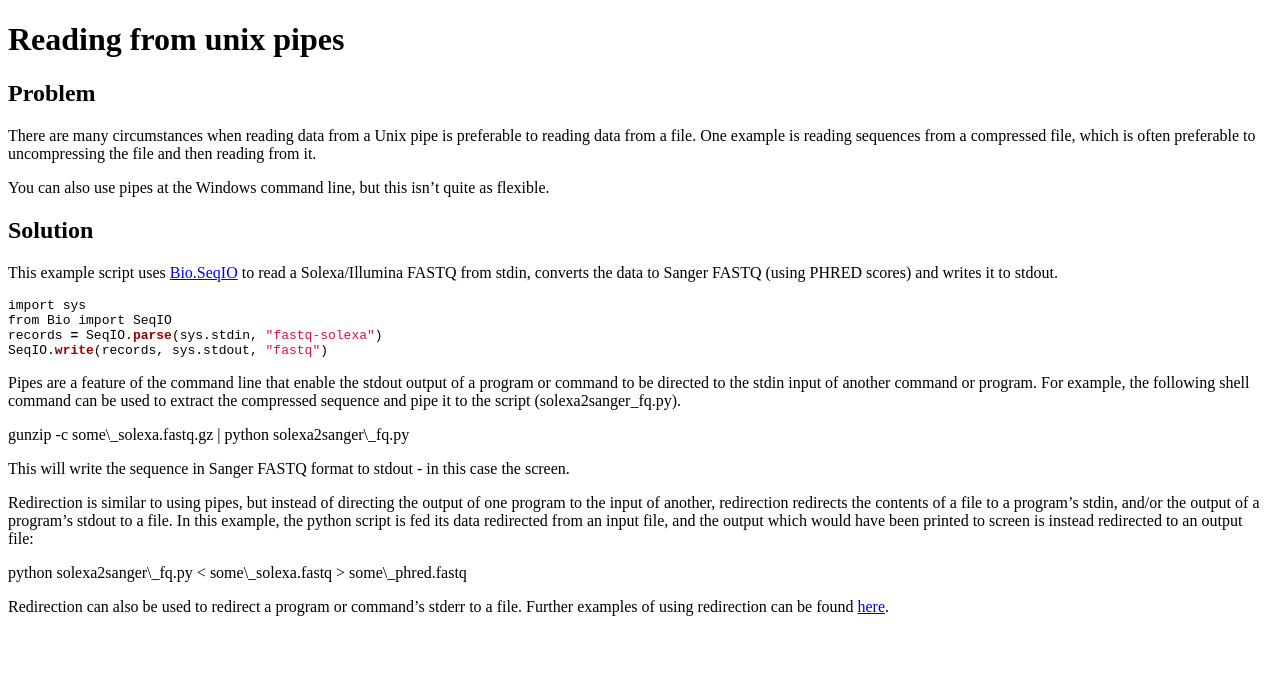
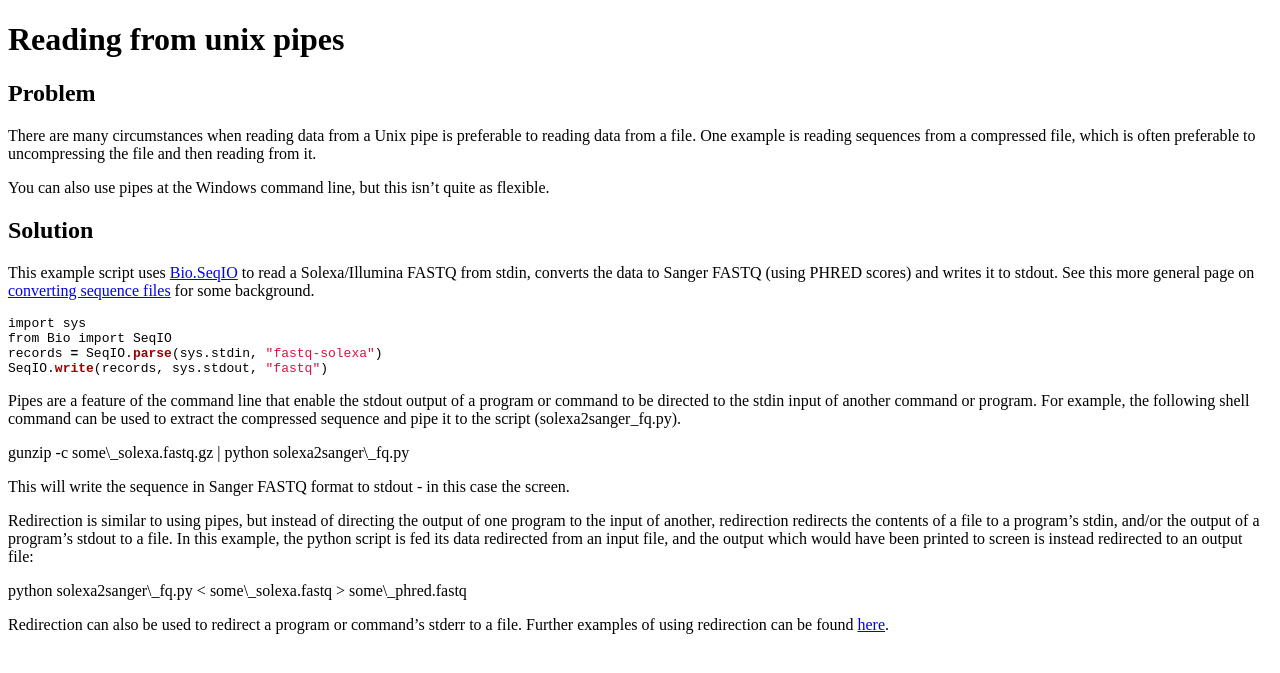
Before and after one commit to biopython/biopython.github.io, a Jekyll site: the page built from wiki/Reading_from_unix_pipes.md, in a window 1280 px wide. Shown: the top 673 px of the page. Built offline with Jekyll 4.4.1, drawn with Linux system fonts in a browser that asks for light colours.

Commit message:
/* Solution */ Link to the Converting_sequence_files page

````diff
--- a/wiki/Reading_from_unix_pipes.md
+++ b/wiki/Reading_from_unix_pipes.md
@@ -22,7 +22,9 @@ Solution
 
 This example script uses [Bio.SeqIO](SeqIO "wikilink") to read a
 Solexa/Illumina FASTQ from stdin, converts the data to Sanger FASTQ
-(using PHRED scores) and writes it to stdout.
+(using PHRED scores) and writes it to stdout. See this more general page
+on [converting sequence files](Converting_sequence_files "wikilink") for
+some background.
 
 ``` python
 import sys
````
Also changed, not shown: 1 other file.
